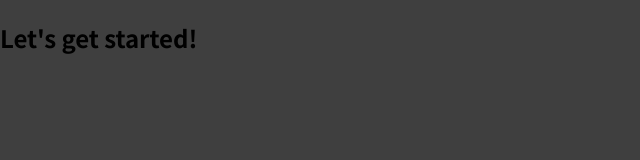
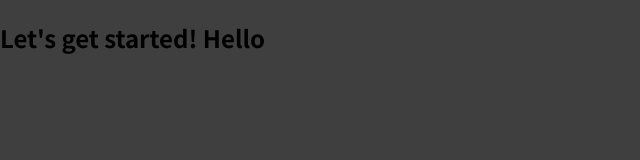
Before and after one commit to tom-haynes-1/fourth-udemy-react-project, a JavaScript app: page / in a window 1280 px wide. Shown: the top 160 px of the page, without its empty margins (0-640 px from the left). Built offline with nearby package versions, Linux system fonts and the light colour scheme.

Commit message:
Test commit

```diff
--- a/src/App.js
+++ b/src/App.js
@@ -1,7 +1,7 @@
 function App() {
   return (
     <div>
-      <h2>Let's get started!</h2>
+      <h2>Let's get started! Hello</h2>
     </div>
   );
 }
```
